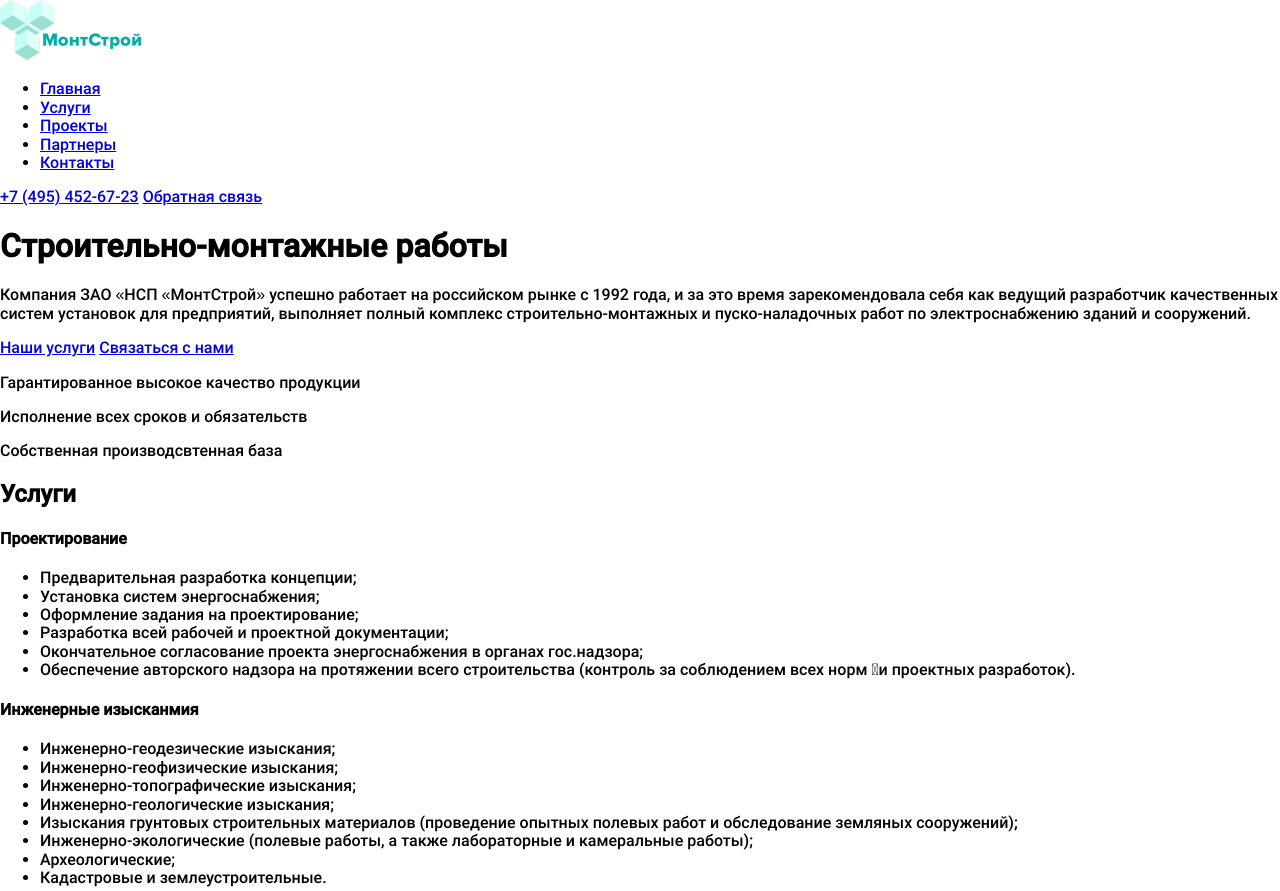
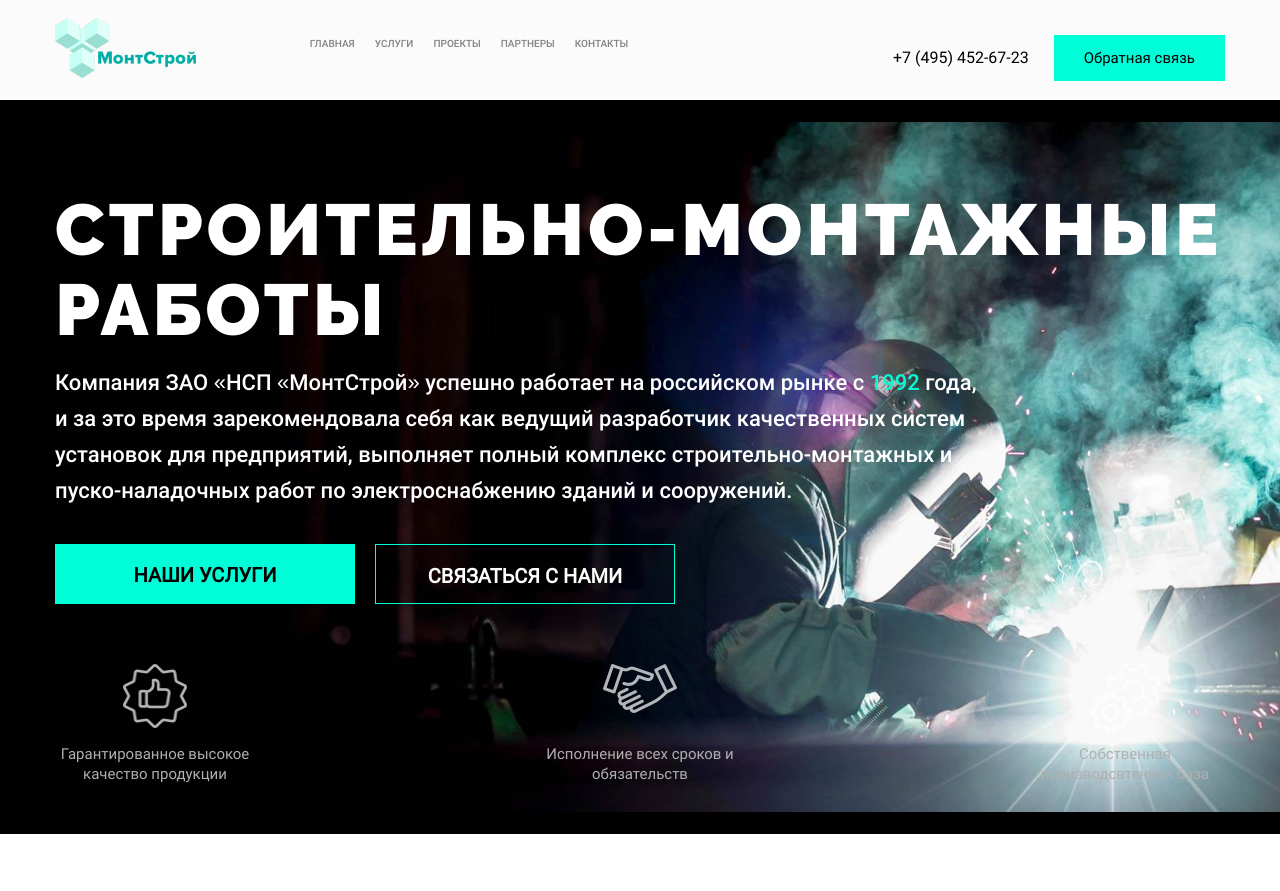
Before and after one commit to SokolovAG/mntsr_project, a website: page source/index.html in a window 1280 px wide. Shown: the top 891 px of the page. Drawn offline with nearby package versions, Linux system fonts and the light colour scheme; files that its build step writes are made by us from their sources; files whose address does not match are found by name.

Commit message:
Пуш ранних наработок для актуализации репозиториев

```diff
--- a/source/index.html
+++ b/source/index.html
@@ -46,16 +46,18 @@
         предприятий,
         выполняет полный комплекс строительно-монтажных
         и пуско-наладочных работ по электроснабжению зданий и сооружений.</p>
-      <a class="banner__btn  btn" href="#">Наши услуги</a>
-      <a class="banner__btn  banner__btn--blank  btn" href="#">Связаться с нами</a>
+      <div class="banner__btns">
+        <a class="banner__btn  btn" href="#">Наши услуги</a>
+        <a class="banner__btn  banner__btn--blank  btn" href="#">Связаться с нами</a>
+      </div>
       <section class="banner__features">
-        <article class="banner__features-item">
+        <article class="banner__features-item  banner__features-item--guarantee">
           <p>Гарантированное высокое качество продукции</p>
         </article>
-        <article class="banner__features-item">
+        <article class="banner__features-item  banner__features-item--timing">
           <p>Исполнение всех сроков и обязательств</p>
         </article>
-        <article class="banner__features-item">
+        <article class="banner__features-item  banner__features-item--factory">
           <p>Собственная производсвтенная база</p>
         </article>
       </section>
--- a/source/sass/blocks/banner.scss
+++ b/source/sass/blocks/banner.scss
@@ -0,0 +1,102 @@
+.banner__wrapper {
+  width: 1170px;
+  margin: 0 auto;
+  display: flex;
+  flex-direction: column;
+}
+
+.banner {
+  background-image: url(../../img/main-bg.jpg);
+  background-position: center;
+  background-color: #000000;
+  background-size: 100%;
+  background-repeat: no-repeat;
+  padding: 50px 0;
+}
+
+.banner__title {
+  font-family: "Raleway Black", Arial, sans-serif;
+  font-size: 72px;
+  line-height: 80px;
+  color: #ffffff;
+  text-transform: uppercase;
+  letter-spacing: 4px;
+  margin: 40px 0 15px;
+}
+
+.banner__description {
+  width: 935px;
+  font-family: "Roboto Medium", Arial, sans-serif;
+  font-size: 22px;
+  line-height: 36px;
+  color: #ffffff;
+  margin-bottom: 35px;
+
+  & span {
+    color: #00ffd8;
+  }
+}
+
+.banner__btns {
+  display: flex;
+  flex-direction: row;
+  width: 620px;
+}
+
+.banner__btn {
+  padding-top: 18px;
+  margin-bottom: 30px;
+  font-family: "Roboto", Arial, sans-serif;
+  font-size: 20px;
+  font-weight: 700;
+  line-height: 26px;
+  text-transform: uppercase;
+  text-align: center;
+  width: 300px;
+
+  &--blank {
+    margin-left: 20px;
+    background: none;
+    border: 1px solid #00ffd8;
+    color: #ffffff;
+  }
+}
+
+.banner__features {
+  padding-top: 30px;
+  display: flex;
+  flex-direction: row;
+  justify-content: space-between;
+}
+
+.banner__features-item {
+  display: flex;
+  flex-direction: column;
+  color: #b0afb0;
+  width: 200px;
+  font-size: 15px;
+  line-height: 20px;
+  padding-top: 80px;
+  text-align: center;
+
+  &--guarantee {
+    background-image: url(../../img/like.png);
+    background-size: 64px 64px;
+    background-position: top;
+    background-repeat: no-repeat;
+  }
+
+  &--timing {
+    background-image: url(../../img/handshake.png);
+    background-size: 74px 49px;
+    background-position: top;
+    background-repeat: no-repeat;
+  }
+
+  &--factory {
+    background-image: url(../../img/settings.png);
+    background-size: 70px 69px;
+    background-position: top;
+    background-repeat: no-repeat;
+  }
+}
--- a/source/sass/blocks/main-nav.scss
+++ b/source/sass/blocks/main-nav.scss
@@ -0,0 +1,26 @@
+.main-nav {
+  margin-right: 200px;
+}
+
+.main-nav__list {
+  display: flex;
+  flex-direction: row;
+  padding: 15px 0;
+}
+
+.main-nav__list-item {
+  list-style: none;
+  padding-left: 20px;
+}
+
+.main-nav__link {
+  color: #838383;
+  font-family: "Roboto Medium", "Arial", sans-serif;
+  font-size: 10px;
+  line-height: 20px;
+  text-transform: uppercase;
+
+  &:hover {
+  color: #000000;
+}
+}
--- a/source/sass/blocks/page-header.scss
+++ b/source/sass/blocks/page-header.scss
@@ -0,0 +1,36 @@
+.page-header {
+  background-color: #fbfbfb;
+}
+.page-header__wrapper {
+  width: 1170px;
+  margin: 0 auto;
+  padding: 18px 0;
+  display: flex;
+  flex-direction: row;
+  justify-content: space-between;
+}
+
+.page-header__logo-link {
+  width: 170px;
+}
+
+.page-header__contacts {
+  display: flex;
+  flex-direction: row;
+  justify-content: space-between;
+  align-items: center;
+  padding-top: 15px;
+}
+
+.page-header__contacts-phone {
+  color: #000000;
+  padding-right: 25px;
+
+  &:hover {
+    opacity: 0.6;
+  }
+}
+
+.page-header__contacts-feedback:hover {
+  opacity: 0.6;
+}
--- a/source/sass/blocks/page-main.scss
+++ b/source/sass/blocks/page-main.scss
@@ -0,0 +1,4 @@
+.page-main__wrapper {
+  width: 1170px;
+  margin: 0 auto;
+}
--- a/source/sass/blocks/projects.scss
+++ b/source/sass/blocks/projects.scss
@@ -0,0 +1,21 @@
+.projects__title {
+  font-family: "Raleway Black", Arial Black, sans-serif;
+  font-size: 30px;
+  line-height: 50px;
+  display: block;
+  width: 100%;
+  position: relative;
+  color: #000000;
+  text-transform: uppercase;
+
+  &::after {
+    content: "";
+    display: block;
+    width: 877px;
+    height: 2px;
+    background: #000000;
+    position: absolute;
+    left: 25%;
+    top: 25px;
+  }
+}
--- a/source/sass/blocks/services.scss
+++ b/source/sass/blocks/services.scss
@@ -0,0 +1,52 @@
+.services {
+  display: flex;
+  flex-direction: row;
+  flex-wrap: wrap;
+  padding: 40px 0;
+  justify-content: space-between;
+}
+
+.services__title {
+  font-family: "Raleway Black", Arial Black, sans-serif;
+  font-size: 30px;
+  line-height: 50px;
+  display: block;
+  width: 100%;
+  position: relative;
+  color: #000000;
+  text-transform: uppercase;
+
+  &::after {
+    content: "";
+    display: block;
+    width: 877px;
+    height: 2px;
+    background: #000000;
+    position: absolute;
+    left: 25%;
+    top: 25px;
+  }
+
+}
+
+.services__item {
+  width: 360px;
+  padding: 25px 46px 50px;
+  margin-bottom: 50px;
+  box-shadow: 1px 5px 10px #f3f3f3;
+}
+
+.services__item-title {
+  font-family: "Roboto", Arial, sans-serif;
+  font-size: 16px;
+  line-height: 26px;
+  color: #000000;
+  text-transform: uppercase;
+}
+
+.services__item-element {
+  font-size: 13px;
+  line-height: 16px;
+  color: #737373;
+  padding-bottom: 10px;
+}
--- a/source/sass/general.scss
+++ b/source/sass/general.scss
@@ -1,5 +1,5 @@
 @font-face {
-  font-family: "Raleway";
+  font-family: "Raleway Black";
   src: url("../fonts/ralewayblack.woff") format("woff"),
   url("../fonts/ralewayblack.woff2") format("woff2");
   font-style: normal;
@@ -15,11 +15,19 @@
 }
 
 @font-face {
-  font-family: "Roboto";
+  font-family: "Roboto Medium";
   src: url("../fonts/robotomedium.woff") format("woff"),
   url("../fonts/robotomedium.woff2") format("woff2");
   font-style: normal;
   font-weight: 400;
+}
+
+@font-face {
+  font-family: "Roboto";
+  src: url("../fonts/roboto.woff") format("woff"),
+  url("../fonts/roboto.woff2") format("woff2");
+  font-style: normal;
+  font-weight: 300;
 }
 
 *,
@@ -28,9 +36,30 @@
   box-sizing: border-box;
 }
 
+a {
+  text-decoration: none;
+}
+
+ul, li {
+  padding: 0;
+  margin: 0;
+}
+
+li {
+  list-style: none;
+}
+
 body {
   padding: 0;
   margin: 0 auto;
   font-family: "Roboto", "Arial", sans-serif;
   font-weight: 400;
 }
+
+.btn {
+  padding: 14px 30px;
+  background: #00ffd8;
+  font-size: 15px;
+  line-height: 18px;
+  color: #000000;
+}
--- a/source/sass/normalize.scss
+++ b/source/sass/normalize.scss
@@ -38,8 +38,12 @@ main {
  */
 
 h1 {
-  font-size: 2em;
-  margin: 0.67em 0;
+  margin: 0;
+}
+
+p {
+  margin: 0;
+  padding: 0;
 }
 
 /* Grouping content
```
Also changed, not shown: build/css/style.min.css, build/index.html, source/fonts/roboto.woff (added), source/fonts/roboto.woff2 (added), 1 other file.
